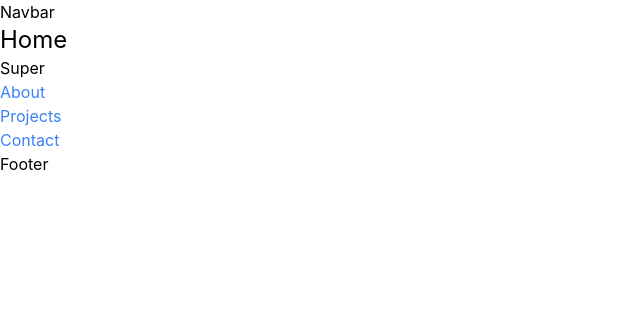
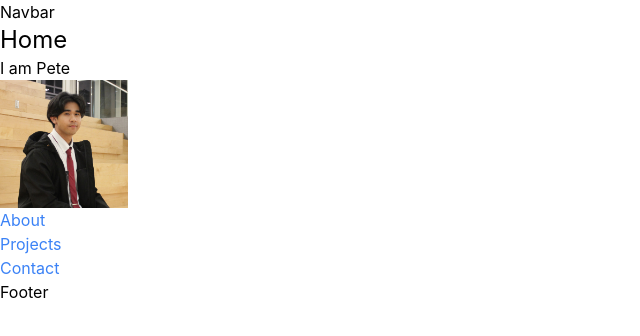
Before and after one commit to Tepah/portfolio, a React (Create React App) app: page / in a window 1280 px wide. Shown: the top 336 px of the page, without its empty margins (0-640 px from the left). Built offline with nearby package versions, Linux system fonts and the light colour scheme.

Commit message:
Creating Super startup

```diff
--- a/src/pages/Contact.js
+++ b/src/pages/Contact.js
@@ -1,12 +1,15 @@
 import React from 'react';
+import PageTransition from "../components/PageTransition";
 
 const Contact = () => {
   return (
-    <div>
-      <h1>Contact</h1>
-      <p>Contact me at these websites</p>
+    <PageTransition>
+      <div>
+        <h1>Contact</h1>
+        <p>Contact me at these websites</p>
 
-    </div>
+      </div>
+    </PageTransition>
   )
 }
 
--- a/src/pages/Home.js
+++ b/src/pages/Home.js
@@ -1,6 +1,7 @@
 import React from 'react';
 import { Link } from 'react-router-dom';
 import PageTransition from "../components/PageTransition";
+import heroImage from "../assets/IMG_0697.jpg";
 
 const Home = () => {
   return (
@@ -8,7 +9,7 @@ const Home = () => {
       <div>
         <h1 className="text-2xl">Home</h1>
         <div className="flex flex-col">
-          <div>Super</div>
+          <Super />
           <div>
             <Link to="/about" className="text-blue-500">About</Link>
           </div>
@@ -24,4 +25,17 @@ const Home = () => {
   )
 };
 
+const Super = () => {
+  return (
+    <div>
+      <h1>
+        I am Pete
+      </h1>
+      <div className="w-32 h-32 overflow-hidden">
+        <img src={heroImage} className="object-cover w-full h-full" alt="Pete" />
+      </div>
+    </div>
+  )
+}
+
 export default Home;
--- a/src/pages/Layout.js
+++ b/src/pages/Layout.js
@@ -1,5 +1,6 @@
 import React from 'react';
 import { Outlet, Link } from "react-router-dom";
+import PageTransition from "../components/PageTransition";
 
 const Layout = () => {
   return (
--- a/src/pages/Projects.js
+++ b/src/pages/Projects.js
@@ -1,10 +1,13 @@
 import React from 'react';
+import PageTransition from "../components/PageTransition";
 
 const Projects = () => {
   return (
-    <div>
-      <h1>Projects</h1>
-    </div>
+    <PageTransition>
+      <div>
+        <h1>Projects</h1>
+      </div>
+    </PageTransition>
   )
 }
 
```
Also changed, not shown: src/assets/IMG_0697.JPG (added).
